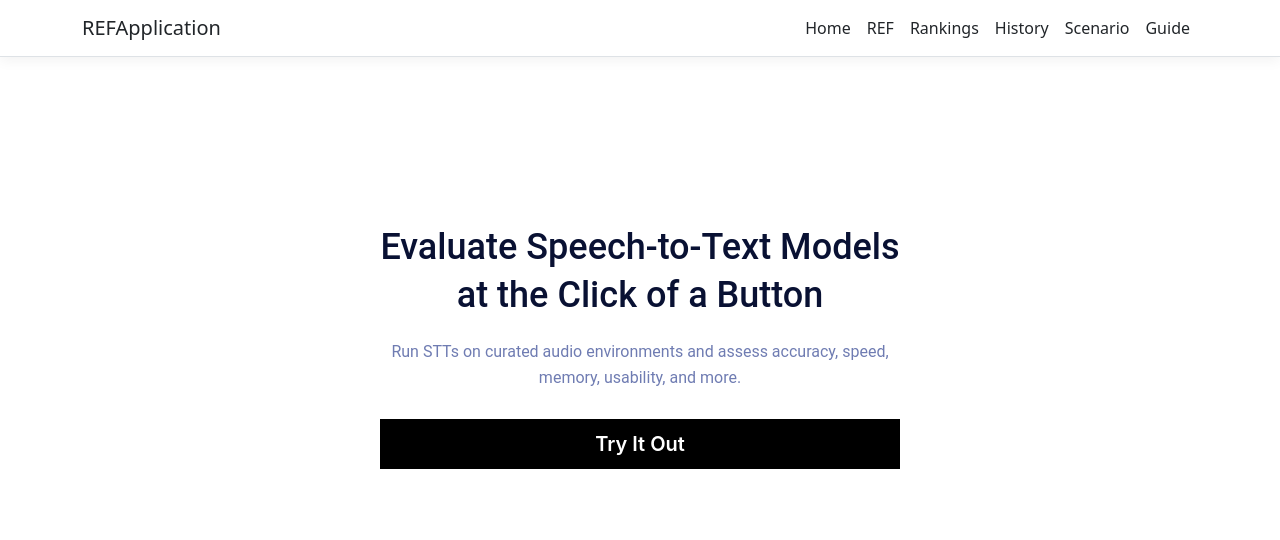
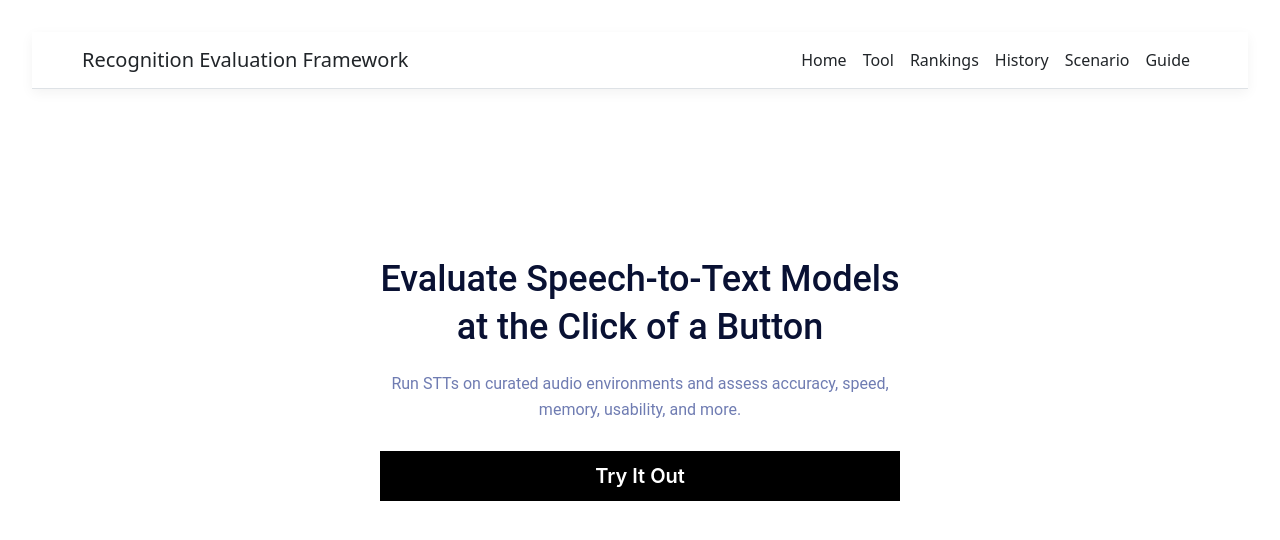
Before and after one commit to hmc-csm-clinic23/REFWebApp, a React (Vite) app in the folder refwebapp.client/: page / in a window 1280 px wide. Shown: the top 540 px of the page. Built offline with nearby package versions, Linux system fonts and the light colour scheme.

Commit message:
Minor changes ti the look of our application for the presentation to admitted students

```diff
--- a/refwebapp.client/src/components/navbar/NavMenu.jsx
+++ b/refwebapp.client/src/components/navbar/NavMenu.jsx
@@ -19,7 +19,7 @@ const NavMenu = () => {
         light
       >
         <NavbarBrand className="text-dark" tag={Link} to="/">
-          REFApplication
+          Recognition Evaluation Framework
         </NavbarBrand>
         <NavbarToggler className="mr-2" />
         <Collapse className="d-sm-inline-flex flex-sm-row-reverse">
@@ -31,7 +31,7 @@ const NavMenu = () => {
             </NavItem>
             <NavItem>
               <NavLink tag={Link} className="text-dark" to="/tool">
-                REF
+                Tool
               </NavLink>
             </NavItem>
             <NavItem>
--- a/refwebapp.client/src/containers/ref/tool.css
+++ b/refwebapp.client/src/containers/ref/tool.css
@@ -1,3 +1,23 @@
+#root {
+    max-width: 1280px;
+    margin: 0 auto;
+    padding: 2rem;
+    text-align: center;
+}
+
+tr:nth-child(even) {
+    background: #F2F2F2;
+}
+
+tr:nth-child(odd) {
+    background: #FFF;
+}
+
+th, td {
+    padding-left: 1rem;
+    padding-right: 1rem;
+}
+
 .toolPage {
   background-color: #fff;
   display: flex;
```
